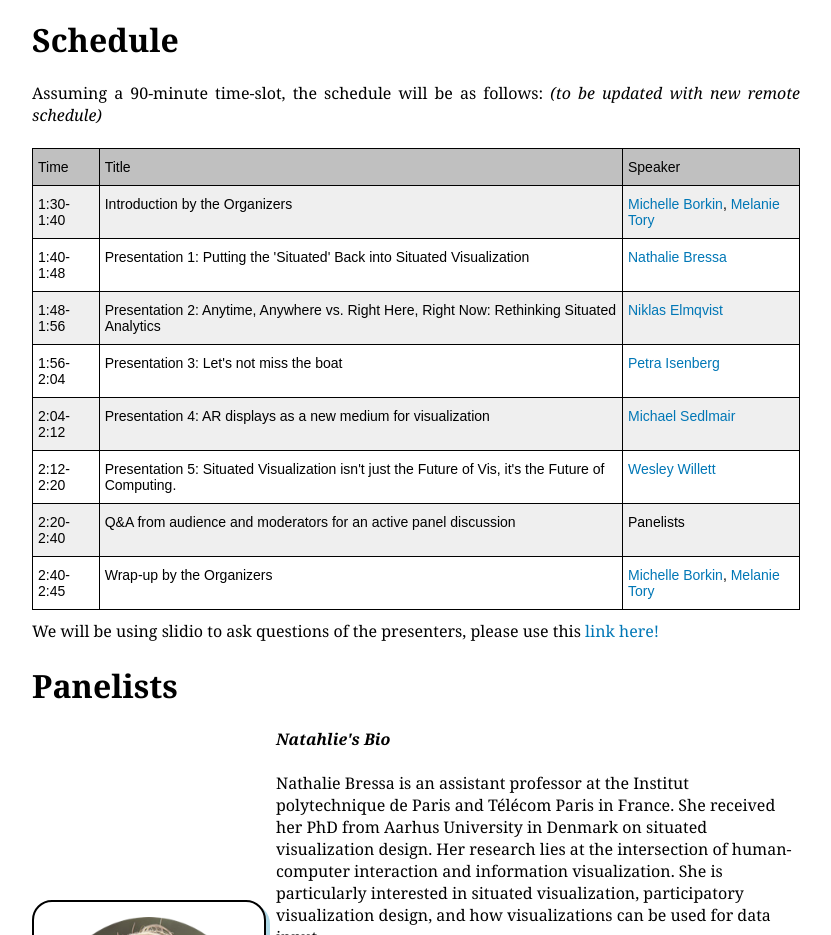
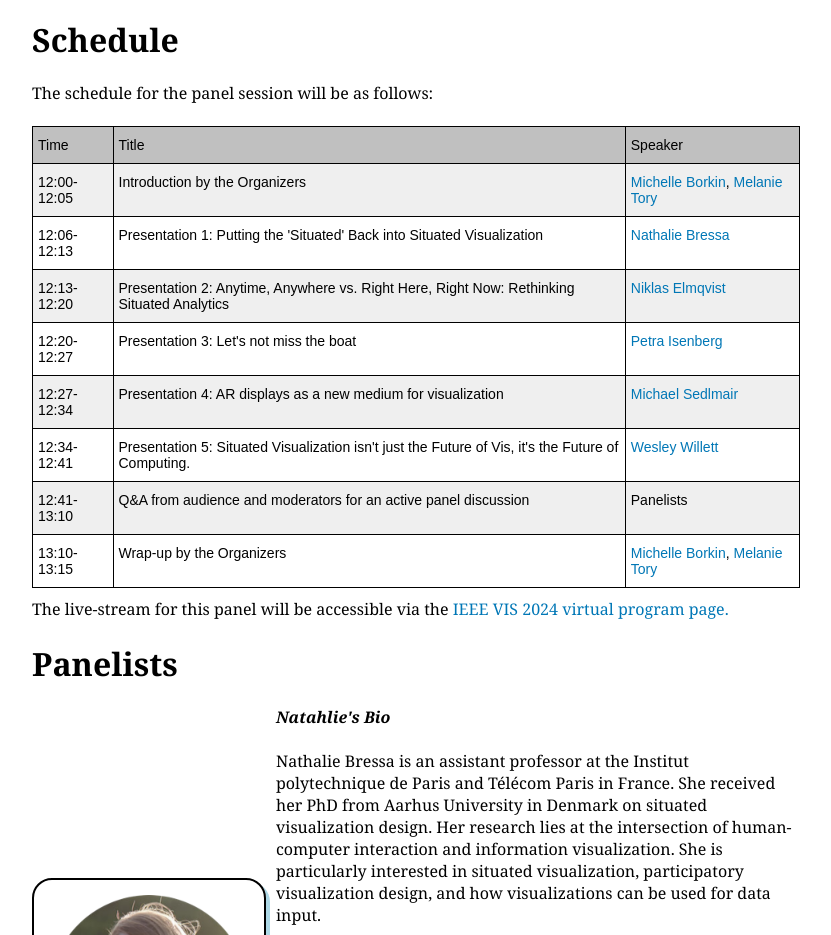
Before and after one commit to situatedVis/Vis2024, a plain HTML site: page index.html in a window 1280 px wide. Shown: the part 844-1779 px from the top of the page, without its empty margins (224-1055 px from the left). Drawn offline with Linux system fonts and the light colour scheme.

Commit message:
Update index.html
updated timing for the schedule and added links to the virtual program page

```diff
--- a/index.html
+++ b/index.html
@@ -27,7 +27,7 @@
         <div id="central-body">
             <ul>
                 <li><strong>When:</strong> Thursday, October 17, 2024,  <strike>1:30 PM – 2:45 PM</strike> 12:00 PM - 1:15 PM EDT (UTC-4) </li>
-                <li><strong>Where:</strong> VIS 2024 - <strike>The Hilton Tampa Downtown (211 N Tampa St, Tampa, FL 33602)</strike> Online </li>
+                <li><strong>Where:</strong> VIS 2024 - <strike>The Hilton Tampa Downtown (211 N Tampa St, Tampa, FL 33602)</strike> <a href="https://ieeevis.org/year/2024/program/session_panel4.html">Online</a> </li>
                 <li><strong>Contact Us:</strong> m.borkin@northeastern.edu, m.tory@northeastern.edu </li>
             </ul>
 
@@ -45,7 +45,7 @@
                 Schedule
             </h1>
             <div class="center">
-                Assuming a 90-minute time-slot, the schedule will be as follows: <em>(to be updated with new remote schedule)</em>
+                The schedule for the panel session will be as follows:
 
                 <br>
                 <br>
@@ -71,42 +71,42 @@
                         </thead>
                         <tbody>
                             <tr>
-                                <td class="tg-kftd">1:30-1:40</td>
+                                <td class="tg-kftd">12:00-12:05</td>
                                 <td class="tg-kftd">Introduction by the Organizers</td>
                                 <td class="tg-kftd"><a href="https://www.khoury.northeastern.edu/home/borkin/">Michelle Borkin</a>, <a href="https://vis.khoury.northeastern.edu/people/Melanie-Tory/">Melanie Tory</a></td>
                             </tr>
                             <tr>
-                                <td class="tg-ycr8">1:40-1:48</td>
+                                <td class="tg-ycr8">12:06-12:13</td>
                                 <td class="tg-ycr8">Presentation 1: Putting the 'Situated' Back into Situated Visualization</td>
                                 <td class="tg-ycr8"><a href="https://scholar.google.com/citations?hl=en&user=H12w2vgAAAAJ&view_op=list_works&sortby=pubdate">Nathalie Bressa</a></td>
                             </tr>
                             <tr>
-                                <td class="tg-kftd">1:48-1:56</td>
+                                <td class="tg-kftd">12:13-12:20</td>
                                 <td class="tg-kftd">Presentation 2: Anytime, Anywhere vs. Right Here, Right Now: Rethinking Situated Analytics</td>
                                 <td class="tg-kftd"><a href="https://cs.au.dk/~elm/">Niklas Elmqvist</a></td>
                             </tr>
                             <tr>
-                                <td class="tg-ycr8">1:56-2:04</td>
+                                <td class="tg-ycr8">12:20-12:27</td>
                                 <td class="tg-ycr8">Presentation 3: Let's not miss the boat</td>
                                 <td class="tg-ycr8"><a href="https://petra.isenberg.cc/wiki/pmwiki.php?n=AboutMe.MyResume">Petra Isenberg</a></td>
                             </tr>
                             <tr>
-                                <td class="tg-kftd">2:04-2:12</td>
+                                <td class="tg-kftd">12:27-12:34</td>
                                 <td class="tg-kftd">Presentation 4: AR displays as a new medium for visualization</td>
                                 <td class="tg-kftd"><a href="https://visvar.github.io/members/michael_sedlmair.html">Michael Sedlmair</a></td>
                             </tr>
                             <tr>
-                                <td class="tg-ycr8">2:12-2:20</td>
+                                <td class="tg-ycr8">12:34-12:41</td>
                                 <td class="tg-ycr8">Presentation 5: Situated Visualization isn't just the Future of Vis, it's the Future of Computing.</td>
                                 <td class="tg-ycr8"><a href="https://www.wjwillett.net/">Wesley Willett</a></td>
                             </tr>
                             <tr>
-                                <td class="tg-kftd">2:20-2:40 </td>
+                                <td class="tg-kftd">12:41-13:10 </td>
                                 <td class="tg-kftd">Q&amp;A from audience and moderators for an active panel discussion</td>
                                 <td class="tg-kftd">Panelists</td>
                             </tr>
                             <tr>
-                                <td class="tg-ycr8">2:40-2:45</td>
+                                <td class="tg-ycr8">13:10-13:15</td>
                                 <td class="tg-ycr8">Wrap-up by the Organizers</td>
                                 <td class="tg-ycr8"><a href="https://www.khoury.northeastern.edu/home/borkin/">Michelle Borkin</a>, <a href="https://vis.khoury.northeastern.edu/people/Melanie-Tory/">Melanie Tory</a></td>
                             </tr>
@@ -115,7 +115,7 @@
                 </div>
             </div>
             <div style="margin-top: 10px;">
-                We will be using slidio to ask questions of the presenters, please use this <a href="https://www.google.com/">link here!</a>
+                The live-stream for this panel will be accessible via the <a href="https://ieeevis.org/year/2024/program/session_panel4.html">IEEE VIS 2024 virtual program page.</a>
             </div>
             <h1>
                 Panelists
```
